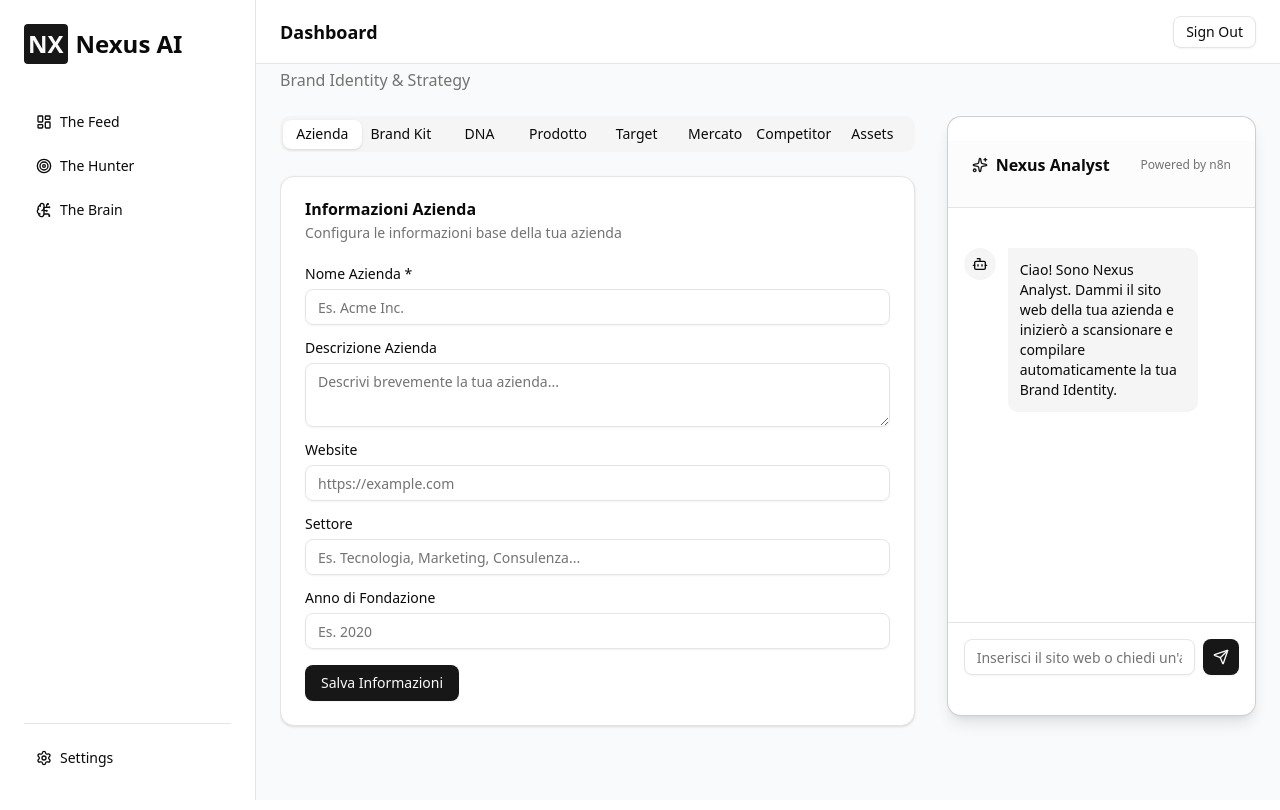
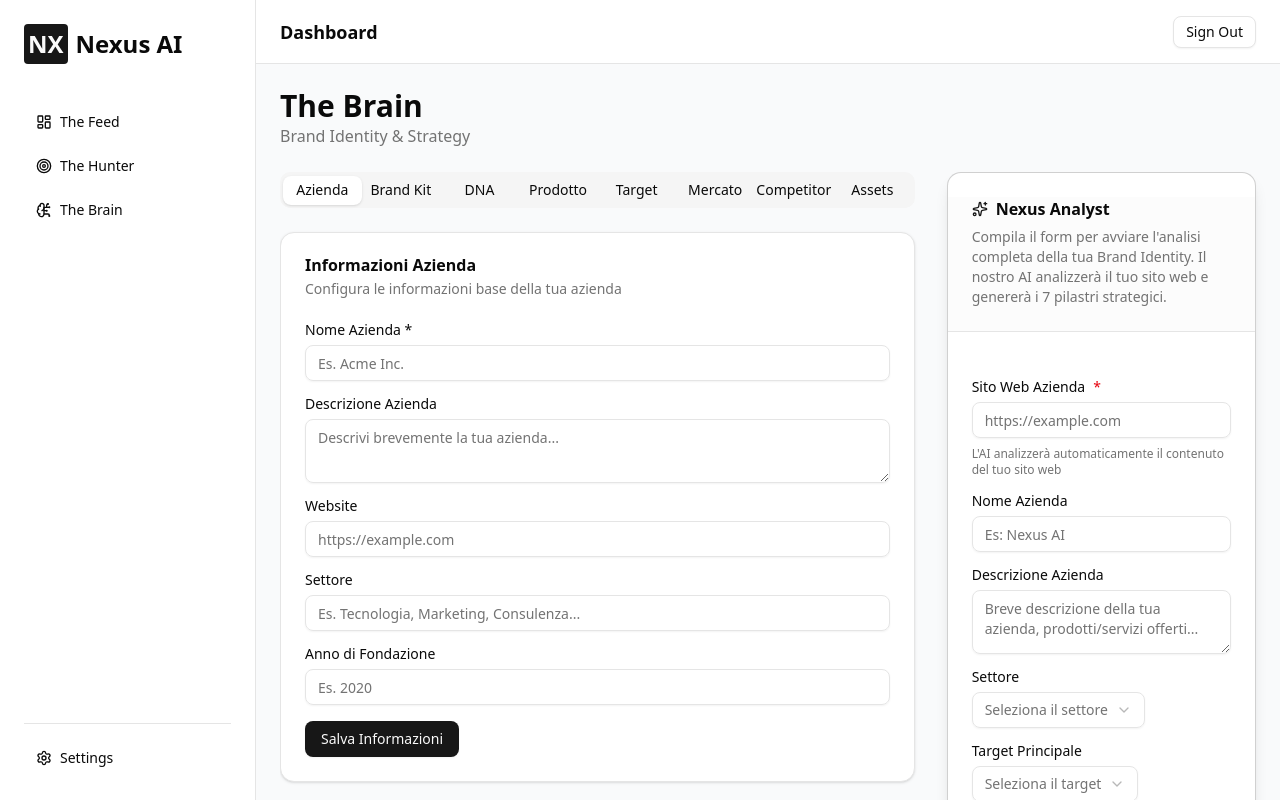
Before and after one commit to svolamkt/svola, a Next.js app: page /brain in a window 1280 px wide. Built offline with nearby package versions, Linux system fonts and the light colour scheme; no server answers.

Commit message:
feat: replace BrandAnalystChat with BrandAnalysisForm

```diff
--- a/src/components/modules/strategy/BrandIdentityTabs.tsx
+++ b/src/components/modules/strategy/BrandIdentityTabs.tsx
@@ -3,7 +3,7 @@
 import { Tabs, TabsContent, TabsList, TabsTrigger } from "@/components/ui/tabs"
 import { CompanyInfoForm } from "./CompanyInfoForm"
 import { BrandKitForm } from "./BrandKitForm"
-import { BrandAnalystChat } from "./BrandAnalystChat"
+import { BrandAnalysisForm } from "./BrandAnalysisForm"
 import { BrandDNAView } from "./BrandDNAView"
 import { ProductMatrixView } from "./ProductMatrixView"
 import { TargetAudienceView } from "./TargetAudienceView"
@@ -71,7 +71,7 @@ export function BrandIdentityTabs({ initialData }: BrandIdentityTabsProps) {
 
       {/* Right Column: AI Analyst (1/3) */}
       <div className="lg:col-span-1 h-full">
-        <BrandAnalystChat />
+        <BrandAnalysisForm />
       </div>
     </div>
   )
```
